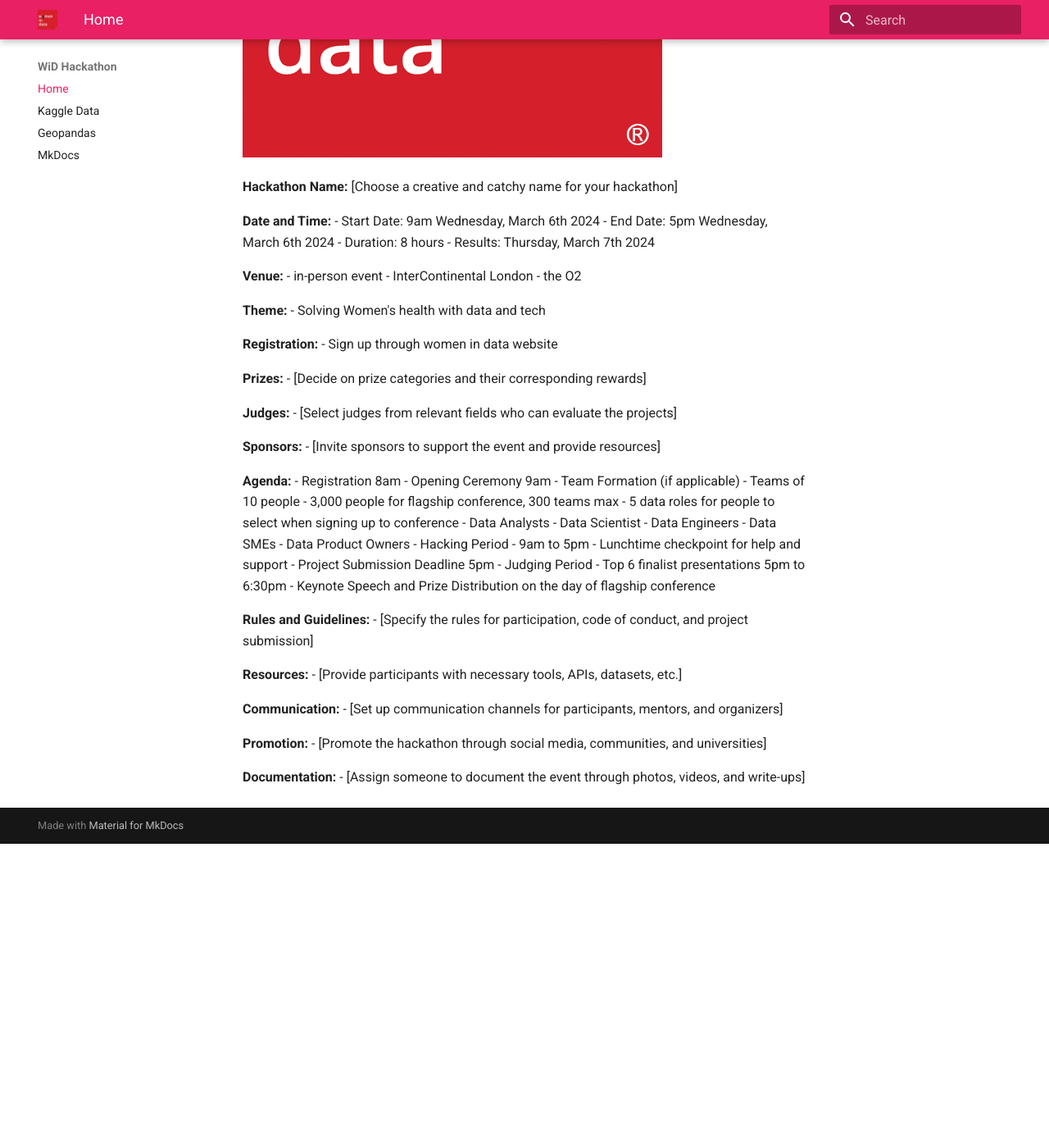
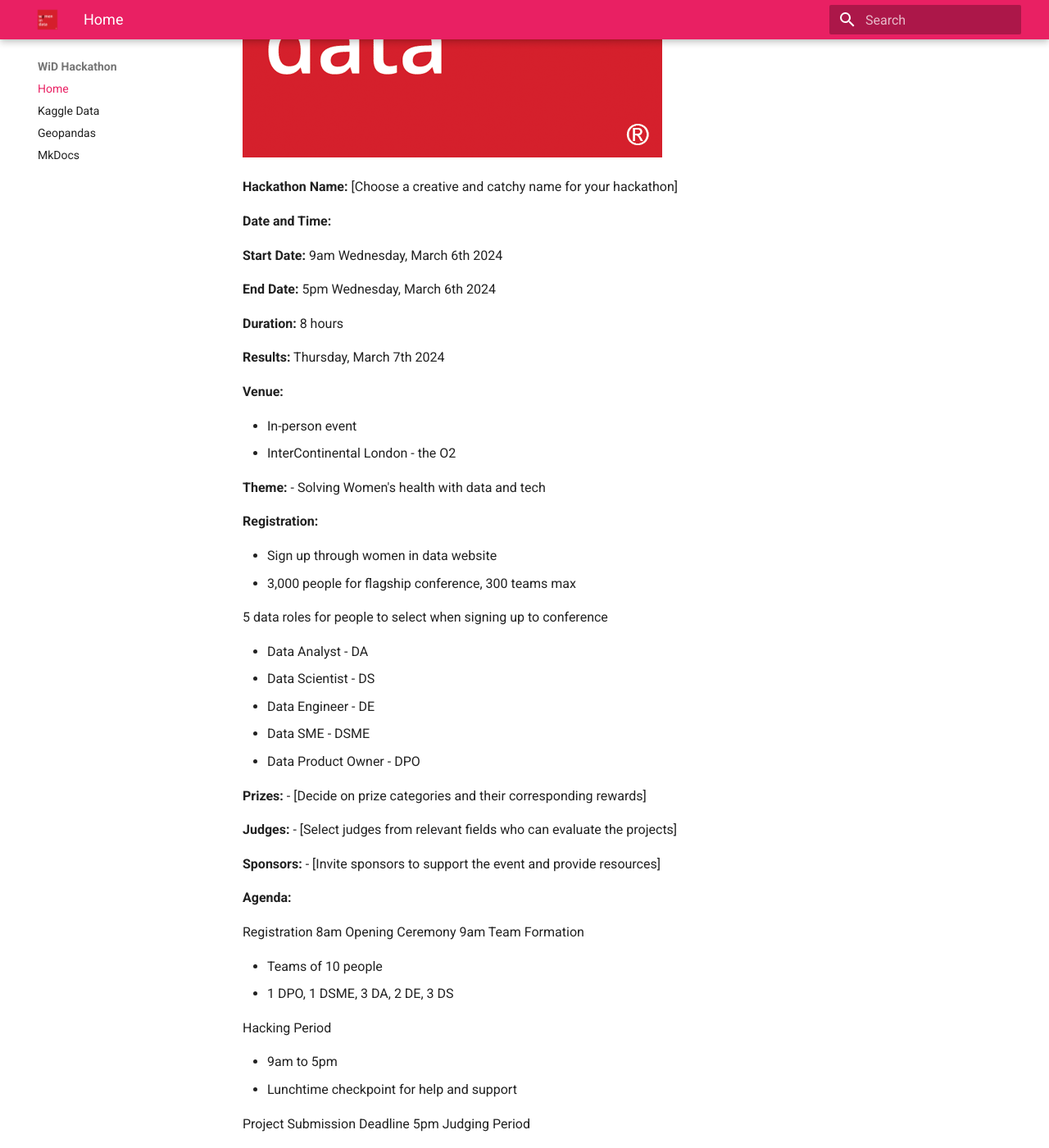
Before and after one commit to mconwa02/wid_hackathon, an MkDocs documentation site: the page built from docs/about.md, in a window 1280 px wide and 1400 px high, scrolled down 583 px. Shown: the whole window at 82% size. Built offline with MkDocs 1.6.1 and Material for MkDocs 9.7.7, drawn with Linux system fonts in a browser that asks for light colours; before the commit the page ends 1612 px from its top, so only the background shows below that; some of the changed text lies outside the part shown.

Commit message:
adding final bits

```diff
--- a/docs/about.md
+++ b/docs/about.md
@@ -9,20 +9,35 @@ In partnership with Women in Data, UK, non-profit
 **Hackathon Name:** [Choose a creative and catchy name for your hackathon]
 
 **Date and Time:**
-- Start Date: 9am Wednesday, March 6th 2024
-- End Date: 5pm Wednesday, March 6th 2024
-- Duration: 8 hours
-- Results: Thursday, March 7th 2024
+
+**Start Date:** 9am Wednesday, March 6th 2024
+
+**End Date:** 5pm Wednesday, March 6th 2024
+
+**Duration:** 8 hours
+
+**Results:** Thursday, March 7th 2024
 
 **Venue:**
-- in-person event
+
+- In-person event
 - InterContinental London - the O2
 
 **Theme:**
 - Solving Women's health with data and tech
 
 **Registration:**
+
 - Sign up through women in data website
+- 3,000 people for flagship conference, 300 teams max
+
+5 data roles for people to select when signing up to conference
+
+  - Data Analyst - DA
+  - Data Scientist - DS
+  - Data Engineer - DE
+  - Data SME - DSME
+  - Data Product Owner - DPO
 
 **Prizes:**
 - [Decide on prize categories and their corresponding rewards]
@@ -34,30 +49,41 @@ In partnership with Women in Data, UK, non-profit
 - [Invite sponsors to support the event and provide resources]
 
 **Agenda:**
-- Registration 8am
-- Opening Ceremony 9am
-- Team Formation (if applicable)
+
+Registration 8am
+Opening Ceremony 9am
+Team Formation
+
   - Teams of 10 people
-  - 3,000 people for flagship conference, 300 teams max
-  - 5 data roles for people to select when signing up to conference
-    - Data Analysts
-    - Data Scientist
-    - Data Engineers
-    - Data SMEs
-    - Data Product Owners
-- Hacking Period
+  - 1 DPO, 1 DSME, 3 DA, 2 DE, 3 DS
+
+Hacking Period
+
   - 9am to 5pm
   - Lunchtime checkpoint for help and support
-- Project Submission Deadline 5pm
-- Judging Period
+
+Project Submission Deadline 5pm
+Judging Period
+
   - Top 6 finalist presentations 5pm to 6:30pm
-- Keynote Speech and Prize Distribution on the day of flagship conference
+  -
+Keynote Speech and Prize Distribution on the day of flagship conference
 
 **Rules and Guidelines:**
-- [Specify the rules for participation, code of conduct, and project submission]
+[Specify the rules for participation, code of conduct, and project submission]
 
 **Resources:**
-- [Provide participants with necessary tools, APIs, datasets, etc.]
+[Provide participants with necessary tools, APIs, datasets, etc.]
+
+Need to decide on what public data to use, examples from kaggle
+- Women Health Care
+- Babies Birth Weight
+- Breast Cancer
+- Fitbit Tracker
+- Cervical Cancer UK
+- Worldwide cancer data
+
+UK only data or worldwide?
 
 **Communication:**
 - [Set up communication channels for participants, mentors, and organizers]
```
